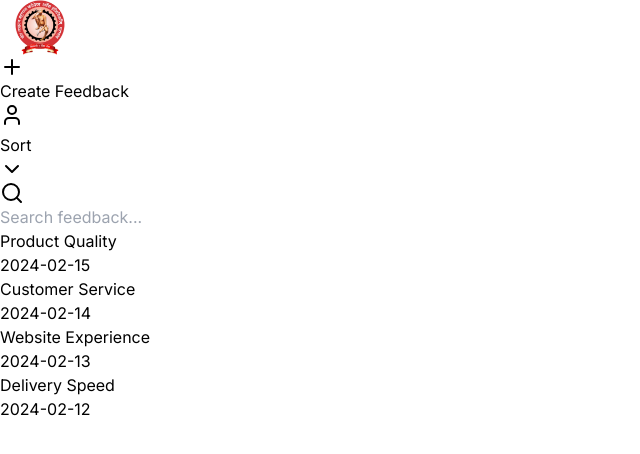
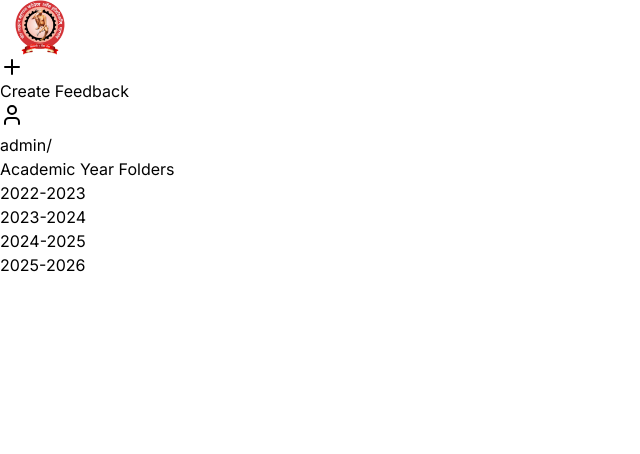
Before and after one commit to kiran2530/sgm-feedback-system, a Next.js app: page /admin in a window 1280 px wide. Shown: the top 454 px of the page, without its empty margins (0-640 px from the left). Built offline with nearby package versions, Linux system fonts and the light colour scheme.

Commit message:
updated the admin design and created folder vise structure

```diff
--- a/src/app/admin/page.tsx
+++ b/src/app/admin/page.tsx
@@ -1,8 +1,15 @@
 /* eslint-disable @typescript-eslint/no-unused-vars */
 "use client";
 
-import { useState } from "react";
-import { Search, ChevronDown, ChevronUp, X, Check } from "lucide-react";
+import { useState, useEffect } from "react";
+import {
+  Search,
+  ChevronDown,
+  ChevronUp,
+  X,
+  Check,
+  StepBack,
+} from "lucide-react";
 
 interface Rating {
   q1: number;
@@ -19,16 +26,30 @@ interface Rating {
 
 interface Faculties {
   name: string;
+  totalAvarage: number;
+  subject: string;
   rating: Rating;
 }
 
 interface Feedback {
   id: number;
-  subject: string;
-  rating: string;
+  academicYear: string;
+  department: string;
+  class: string;
+  semester: string;
+  title: string;
   date: string;
   faculties: Faculties[];
 }
+
+const departments = {
+  "First Year": ["Div A", "Div B", "Div C"],
+  "Computer Science": ["Second Year", "Third Year", "Final Year"],
+  Mechanical: ["Second Year", "Third Year", "Final Year"],
+  Electrical: ["Second Year", "Third Year", "Final Year"],
+  Civil: ["Second Year", "Third Year", "Final Year"],
+  Electronics: ["Second Year", "Third Year", "Final Year"],
+};
 
 export default function Page() {
   const [isDialogOpen, setIsDialogOpen] = useState(false);
@@ -40,16 +61,44 @@ export default function Page() {
   const [isSelectOpen, setIsSelectOpen] = useState(false);
   const [expandedRows, setExpandedRows] = useState<number[]>([]); // Added state for expanded rows
 
+  // states for enabling correct sorted data
+  const [stage, setStage] = useState(0);
+
+  // states for sorting
+  const [years, setYears] = useState([]);
+  const [academicYear, setAcademicYear] = useState("");
+  const [department, setDepartment] = useState("");
+  const [selectedClass, setSelectedClass] = useState("");
+
+  useEffect(() => {
+    const currentYear = new Date().getFullYear();
+    const startYear = 2022; // Adjust this as per requirement
+    const yearList = [];
+
+    for (let year = startYear; year <= currentYear; year++) {
+      yearList.push(`${year}-${year + 1}`);
+    }
+
+    console.log(yearList);
+
+    setYears(yearList);
+  }, []);
+
   // Mock data
   const MOCK_DATA: Feedback[] = [
     {
       id: 1,
-      subject: "Product Quality",
-      rating: "4.5",
+      academicYear: "2024-25",
+      department: "Computer Science",
+      class: "Final Year",
+      semester: "8",
+      title: "Semester 8 Feedback",
       date: "2024-02-15",
       faculties: [
         {
           name: "S. S. Gurav",
+          subject: "Software Engineering",
+          totalAvarage: 3.9,
           rating: {
             q1: 4,
             q2: 5,
@@ -65,62 +114,158 @@ export default function Page() {
         },
         {
           name: "S. G. Swami",
+          subject: "Machine Learning",
+          totalAvarage: 4.1,
+          rating: {
+            q1: 5,
+            q2: 4,
+            q3: 4,
+            q4: 5,
+            q5: 4,
+            q6: 3,
+            q7: 5,
+            q8: 4,
+            q9: 4,
+            q10: 5,
+          },
+        },
+        {
+          name: "A. B. Patil",
+          subject: "Cloud Computing",
+          totalAvarage: 4.0,
+          rating: {
+            q1: 4,
+            q2: 4,
+            q3: 5,
+            q4: 4,
+            q5: 4,
+            q6: 4,
+            q7: 5,
+            q8: 4,
+            q9: 3,
+            q10: 4,
+          },
+        },
+        {
+          name: "P. R. Desai",
+          subject: "Cyber Security",
+          totalAvarage: 4.2,
+          rating: {
+            q1: 5,
+            q2: 4,
+            q3: 4,
+            q4: 5,
+            q5: 5,
+            q6: 4,
+            q7: 5,
+            q8: 4,
+            q9: 4,
+            q10: 5,
+          },
+        },
+      ],
+    },
+    {
+      id: 2,
+      academicYear: "2024-25",
+      department: "Computer Science",
+      class: "Third Year",
+      semester: "6",
+      title: "Semester 6 Feedback",
+      date: "2024-02-14",
+      faculties: [
+        {
+          name: "M. T. Kulkarni",
+          subject: "Data Structures",
+          totalAvarage: 3.8,
+          rating: {
+            q1: 4,
+            q2: 4,
+            q3: 3,
+            q4: 3,
+            q5: 5,
+            q6: 4,
+            q7: 3,
+            q8: 4,
+            q9: 4,
+            q10: 3,
+          },
+        },
+        {
+          name: "D. S. Pawar",
+          subject: "Database Management Systems",
+          totalAvarage: 3.9,
+          rating: {
+            q1: 4,
+            q2: 4,
+            q3: 4,
+            q4: 4,
+            q5: 4,
+            q6: 4,
+            q7: 3,
+            q8: 5,
+            q9: 4,
+            q10: 4,
+          },
+        },
+        {
+          name: "V. K. Joshi",
+          subject: "Computer Networks",
+          totalAvarage: 4.0,
           rating: {
             q1: 4,
             q2: 5,
-            q3: 3,
+            q3: 4,
             q4: 4,
             q5: 5,
-            q6: 2,
-            q7: 3,
+            q6: 3,
+            q7: 4,
             q8: 4,
-            q9: 5,
+            q9: 4,
             q10: 4,
           },
         },
       ],
     },
     {
-      id: 2,
-      subject: "Customer Service",
-      rating: "3.5",
-      date: "2024-02-14",
+      id: 3,
+      academicYear: "2024-25",
+      department: "Mechanical",
+      class: "Final Year",
+      semester: "8",
+      title: "Semester 8 Feedback",
+      date: "2024-02-13",
       faculties: [
         {
-          name: "S. S. Gurav",
+          name: "N. P. Sawant",
+          subject: "Thermodynamics",
+          totalAvarage: 3.7,
           rating: {
-            q1: 4,
-            q2: 5,
+            q1: 3,
+            q2: 4,
             q3: 3,
-            q4: 4,
-            q5: 5,
-            q6: 2,
-            q7: 3,
+            q4: 3,
+            q5: 4,
+            q6: 3,
+            q7: 4,
             q8: 4,
-            q9: 5,
+            q9: 3,
             q10: 4,
           },
         },
-      ],
-    },
-    // Add more mock data for grid view
         {
-      id: 3,
-      subject: "Website Experience",
-      rating: "4.0",
-      date: "2024-02-13",
-      faculties: [
-        {
-          name: "S. S. Gurav",
+          name: "A. K. Jadhav",
+          subject: "Manufacturing Processes",
+          totalAvarage: 3.9,
           rating: {
             q1: 4,
-            q2: 5,
-            q3: 3,
+            q2: 3,
+            q3: 5,
             q4: 4,
-            q5: 5,
-            q6: 2,
-            q7: 3,
-            q8: 4,
+            q5: 4,
+            q6: 4,
+            q7: 4,
+            q8: 3,
             q9: 5,
             q10: 4,
           },
@@ -129,28 +274,105 @@ export default function Page() {
     },
     {
       id: 4,
-      subject: "Delivery Speed",
-      rating: "5.0",
+      academicYear: "2024-25",
+      department: "Electrical",
+      class: "Third Year",
+      semester: "6",
+      title: "Semester 6 Feedback",
       date: "2024-02-12",
       faculties: [
         {
-          name: "S. S. Gurav",
+          name: "K. R. Patil",
+          subject: "Power Systems",
+          totalAvarage: 4.1,
+          rating: {
+            q1: 5,
+            q2: 4,
+            q3: 4,
+            q4: 4,
+            q5: 4,
+            q6: 4,
+            q7: 3,
+            q8: 5,
+            q9: 4,
+            q10: 4,
+          },
+        },
+        {
+          name: "P. S. More",
+          subject: "Control Systems",
+          totalAvarage: 3.8,
           rating: {
             q1: 4,
-            q2: 5,
+            q2: 4,
             q3: 3,
+            q4: 3,
+            q5: 4,
+            q6: 3,
+            q7: 4,
+            q8: 4,
+            q9: 3,
+            q10: 4,
+          },
+        },
+      ],
+    },
+    {
+      id: 5,
+      academicYear: "2024-25",
+      department: "Civil",
+      class: "Second Year",
+      semester: "4",
+      title: "Semester 4 Feedback",
+      date: "2024-02-11",
+      faculties: [
+        {
+          name: "R. B. Naik",
+          subject: "Structural Analysis",
+          totalAvarage: 4.0,
+          rating: {
+            q1: 4,
+            q2: 4,
+            q3: 5,
             q4: 4,
-            q5: 5,
-            q6: 2,
-            q7: 3,
+            q5: 4,
+            q6: 4,
+            q7: 5,
             q8: 4,
-            q9: 5,
+            q9: 3,
+            q10: 4,
+          },
+        },
+        {
+          name: "S. T. Patil",
+          subject: "Concrete Technology",
+          totalAvarage: 3.7,
+          rating: {
+            q1: 3,
+            q2: 4,
+            q3: 3,
+            q4: 3,
+            q5: 4,
+            q6: 3,
+            q7: 4,
+            q8: 4,
+            q9: 3,
             q10: 4,
           },
         },
       ],
     },
   ];
+
+  const filteredData = MOCK_DATA.filter(
+    (item) =>
+      (!academicYear ||
+        item.academicYear.toLowerCase() === academicYear.toLowerCase()) &&
+      (!department ||
+        item.department.toLowerCase() === department.toLowerCase()) &&
+      (!selectedClass ||
+        item.class.toLowerCase() === selectedClass.toLowerCase())
+  );
 
   const toggleResponse = (id: number) => {
     setExpandedResponses((prev) =>
@@ -166,10 +388,97 @@ export default function Page() {
 
   return (
     <div className="container mx-auto py-6 px-4">
+      {/* folder for year vise */}
+      <div className="mt-14 flex justify-between mb-6">
+        <p className="">
+          admin/{academicYear && academicYear + "/"}
+          {department && department + "/"}
+          {selectedClass && selectedClass}
+        </p>
+        {stage != 0 && (
+          <button
+            className="bg-black text-white py-1 px-2 rounded-lg flex justify-center items-center"
+            onClick={() => {
+              if (stage) setStage(stage - 1);
+            }}
+          >
+            <StepBack width={20} height={20} />
+            Back
+          </button>
+        )}
+      </div>
+      {stage == 0 && (
+        <div className="flex flex-col items-center w-full">
+          <h2 className="text-2xl font-bold mb-4">Academic Year Folders</h2>
+          <div className="grid grid-cols-3 md:grid-cols-4 lg:grid-cols-5 gap-4">
+            {years.map((year, index) => (
+              <div
+                key={index}
+                className="p-4 bg-blue-500 text-white font-semibold text-center rounded-lg shadow-md cursor-pointer hover:bg-blue-600"
+                onClick={() => {
+                  setAcademicYear(year);
+                  setStage(1);
+                }}
+              >
+                {year}
+              </div>
+            ))}
+          </div>
+        </div>
+      )}
+
+      {/* display Departments */}
+      {stage == 1 && (
+        <div className="p-6">
+          <h3 className="text-xl font-bold mb-4">
+            Departments for {academicYear}
+          </h3>
+          <div className="grid grid-cols-2 md:grid-cols-3 lg:grid-cols-4 gap-4">
+            {Object.keys(departments).map((dept, index) => (
+              <div
+                key={index}
+                className={`p-4 bg-green-500 text-white font-semibold text-center rounded-lg shadow-md cursor-pointer hover:bg-green-700 `}
+                onClick={() => {
+                  setDepartment(dept);
+                  setStage(2);
+                }}
+              >
+                {dept}
+              </div>
+            ))}
+          </div>
+        </div>
+      )}
+
+      {stage == 2 && (
+        <div className="p-6">
+          <h3 className="text-xl font-bold mb-4">Classes for {department}</h3>
+          <div className="grid grid-cols-2 md:grid-cols-3 lg:grid-cols-4 gap-4">
+            {departments[department].map((cls, index) => (
+              <div
+                key={index}
+                className="p-4 bg-purple-500 text-white font-semibold text-center rounded-lg shadow-md cursor-pointer hover:bg-purple-600"
+                onClick={() => {
+                  setSelectedClass(cls);
+                  setStage(3);
+                  console.log(academicYear, department, selectedClass);
+                  console.log("MOCK_DATA: ", MOCK_DATA);
+                  console.log("filtered :" + filteredData);
+                }}
+              >
+                {cls}
+              </div>
+            ))}
+          </div>
+        </div>
+      )}
+
+      {/* Grid Layout for final list of feedbacks*/}
+      {stage == 3 && (
+        <>
           {/* Search Bar */}
-      <div className="mt-14 flex justify-center items-center gap-2">
-        {/* Sort Dropdown */}
-        <div className="flex">
+          <div className="flex justify-center items-center gap-2">
+            {/* <div className="flex">
               <div className="relative">
                 <button
                   onClick={() => setIsSelectOpen(!isSelectOpen)}
@@ -212,7 +521,6 @@ export default function Page() {
               </div>
             </div>
 
-        {/* Search Bar */}
             <div className="flex items-center space-x-2 bg-white p-2 rounded-lg border shadow-sm justify-center w-[70vw]">
               <Search className="w-4 h-4 text-gray-500" />
               <input
@@ -220,30 +528,30 @@ export default function Page() {
                 placeholder="Search feedback..."
                 className="flex-1 bg-transparent border-none focus:outline-none placeholder:text-gray-500"
               />
+            </div> */}
           </div>
-      </div>
-
-      {/* Grid Layout */}
-      <div className="mt-12 grid grid-cols-1 md:grid-cols-2 lg:grid-cols-3 gap-4">
-        {MOCK_DATA.map((feedback) => (
+          <div className="grid grid-cols-1 md:grid-cols-2 lg:grid-cols-3 gap-4">
+            {filteredData.map((feedback) => (
               <div
                 key={feedback.id}
                 onClick={() => setSelectedFeedback(feedback)}
-            className="bg-white p-4 rounded-lg border shadow-sm hover:shadow-md transition-shadow cursor-pointer"
+                className="bg-white py-2 px-4 rounded-lg border shadow-sm hover:shadow-md transition-shadow cursor-pointer"
               >
-            <div className="flex justify-between items-start mb-3">
-              <h3 className="font-semibold text-lg">{feedback.subject}</h3>
-              {/* <span className="bg-primary/10 text-primary px-2 py-1 rounded-full text-sm">
-                {feedback.rating}
-              </span> */}
+                <div className="flex justify-between items-center mb-2">
+                  <h3 className="font-semibold text-lg">{feedback.title}</h3>
+                  <span className="bg-primary/10 text-primary rounded-full text-sm">
+                    {feedback.academicYear}
+                  </span>
                 </div>
+                <div className="flex justify-between items-center">
                   <p className="text-sm text-gray-500">{feedback.date}</p>
-            {/* <p className="text-sm mt-2">
-              {feedback.faculties.length} faculties
-            </p> */}
+                  <p className="text-sm mt-2">Semester {feedback.semester}</p>
+                </div>
               </div>
             ))}
           </div>
+        </>
+      )}
 
       {/* Feedback Detail Modal */}
       {selectedFeedback && (
@@ -251,10 +559,12 @@ export default function Page() {
           <div className="bg-white rounded-lg w-full max-w-5xl p-6 space-y-4 animate-scaleIn h-[90vh] overflow-y-auto">
             <div className="flex justify-between items-start">
               <div>
-                <h2 className="text-xl font-semibold mb-1">
-                  {selectedFeedback.subject}
+                <h2 className="text-2xl font-bold mb-1">
+                  {selectedFeedback.title}
                 </h2>
-                <p className="text-sm text-gray-500">Feedback Form</p>
+                <p className="font-semibold text-gray-500">
+                  Academic Year : {selectedFeedback.academicYear}
+                </p>
               </div>
               <button
                 onClick={() => setSelectedFeedback(null)}
@@ -265,16 +575,23 @@ export default function Page() {
             </div>
 
             {/* Basic Info Section */}
-            <div className="bg-gray-50 p-4 rounded-lg border">
-              <h3 className="font-semibold mb-3">Basic Info</h3>
+            <div className="bg-gray-200 p-4 rounded-lg border">
               <div className="space-y-2">
                 <div className="flex justify-between">
-                  <span className="text-gray-600">Date:</span>
-                  <span>{selectedFeedback.date}</span>
+                  <span className="text-gray-600">Department :</span>
+                  <span>{selectedFeedback.department}</span>
                 </div>
                 <div className="flex justify-between">
-                  <span className="text-gray-600">Rating:</span>
-                  <span>{selectedFeedback.rating}</span>
+                  <span className="text-gray-600">Class :</span>
+                  <span>{selectedFeedback.class}</span>
+                </div>
+                <div className="flex justify-between">
+                  <span className="text-gray-600">Semester :</span>
+                  <span>{selectedFeedback.semester}</span>
+                </div>
+                <div className="flex justify-between">
+                  <span className="text-gray-600">Date :</span>
+                  <span>{selectedFeedback.date}</span>
                 </div>
               </div>
             </div>
@@ -285,12 +602,26 @@ export default function Page() {
               {selectedFeedback.faculties.map((faculty, idx) => (
                 <div key={idx} className="border rounded-lg overflow-hidden">
                   <div
-                    className="flex items-center justify-between p-3 bg-gray-50 cursor-pointer"
+                    className="grid grid-cols-[2fr_auto] items-center p-2 bg-gray-200 cursor-pointer gap-1"
                     onClick={() => toggleResponse(idx)}
                   >
+                    {/* Faculty Name */}
                     <div className="flex items-center space-x-2">
                       <Check className="w-4 h-4 text-green-500" />
-                      <span className="font-medium">{faculty.name}</span>
+                      <span className="font-semibold">
+                        {faculty.name} (
+                        <span className="text-xs sm:text-sm">
+                          {faculty.subject}
+                        </span>
+                        )
+                      </span>
+                    </div>
+
+                    {/* Expand/Collapse Button */}
+                    <div className="flex justify-center items-center">
+                      {/* Total Average */}
+                      <div className="text-sm text-center">
+                        {faculty.totalAvarage.toFixed(1)}
                       </div>
                       <button className="p-1 hover:bg-gray-100 rounded-full transition-colors">
                         {expandedResponses.includes(idx) ? (
@@ -300,11 +631,13 @@ export default function Page() {
                         )}
                       </button>
                     </div>
+                  </div>
+
                   {expandedResponses.includes(idx) && (
                     <div className="p-3 bg-white animate-fadeIn">
                       <p className="mb-2">{faculty.name}</p>
                       <div className="flex flex-col justify-between text-sm text-gray-500">
-                        <h1 >Question Vise Avarage Rating</h1>
+                        <h1>Question Vise Avarage Rating</h1>
                         <div className="grid grid-cols-5 gap-2 text-sm text-gray-500">
                           {Object.entries(faculty.rating).map(
                             ([question, value]) => (
```
Lines whose indentation alone changed are shown as unchanged.
